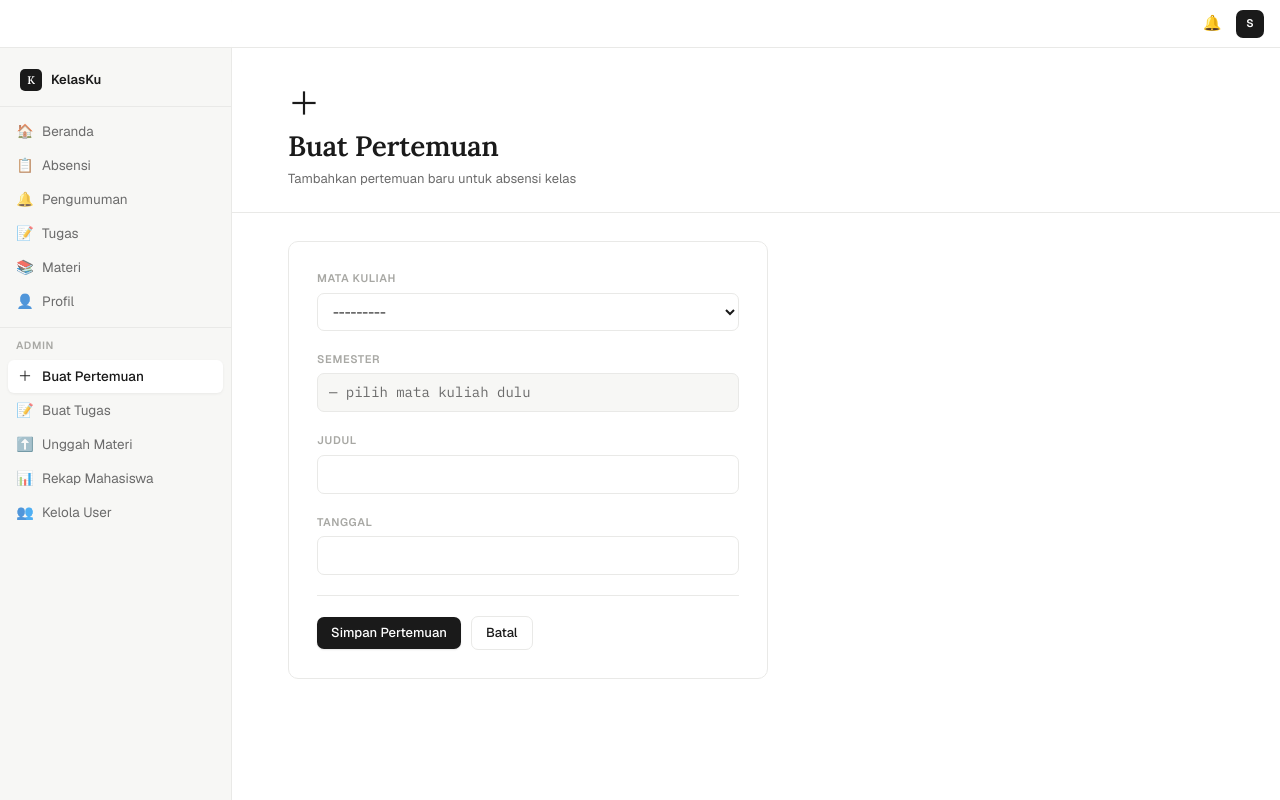
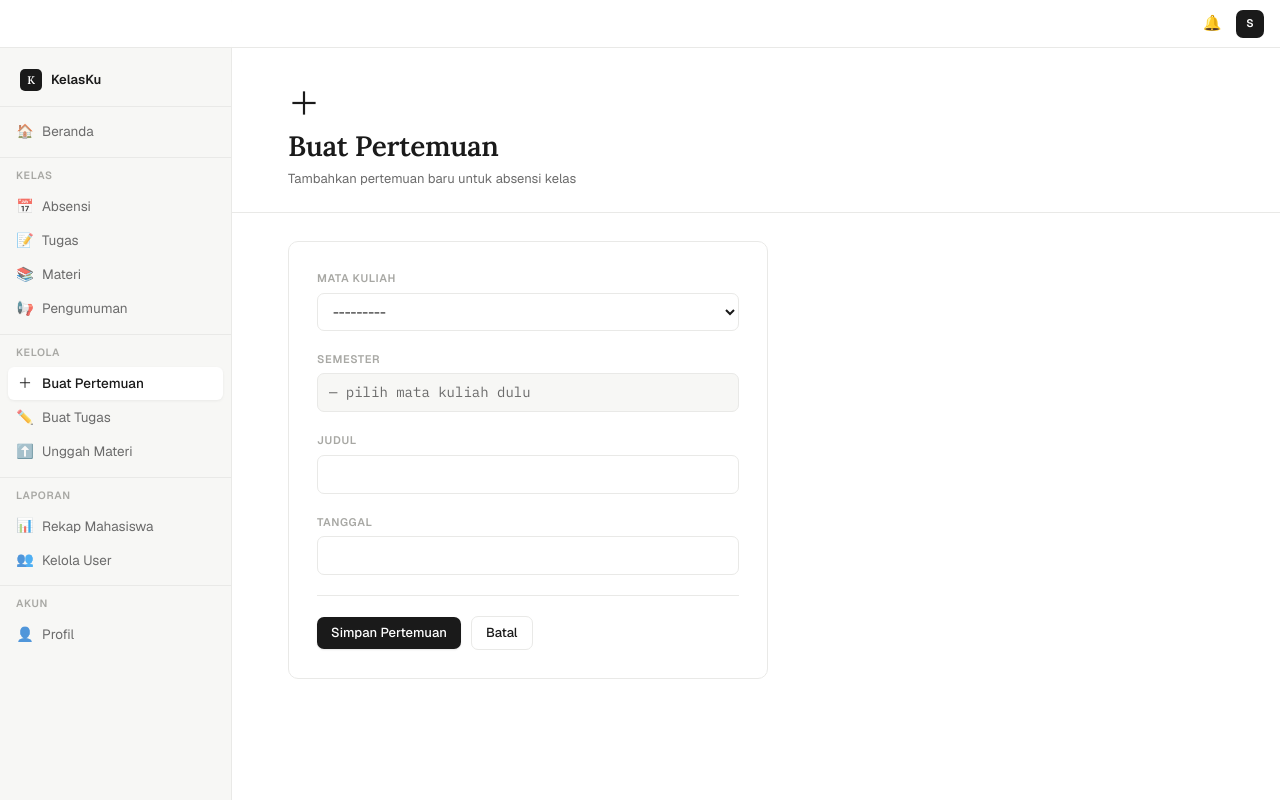
Before and after one commit to Mogu2709/dashboard-kelas, a Django app: page /absensi/buat/ in a window 1280 px wide. Run offline with Django 5.2, Linux system fonts and the light colour scheme; the visitor is signed in with stand-in values (Sample User, id 1); data that the repository does not hold is empty; some libraries are stand-ins or nearby versions.

Commit message:
update:side for admin

```diff
--- a/templates/base.html
+++ b/templates/base.html
@@ -331,15 +331,19 @@
     </div>
 
     <div style="overflow-y:auto;flex:1;padding-bottom:16px;">
+
+        <!-- Dashboard -->
         <div class="nav-section">
             <a href="/" class="nav-item {% block nav_home %}{% endblock %}" onclick="closeSidebar()">
                 <span class="nav-icon">🏠</span> Beranda
             </a>
+        </div>
+
+        <!-- Kelas -->
+        <div class="nav-section">
+            <div class="nav-section-label">Kelas</div>
             <a href="/absensi/" class="nav-item {% block nav_absensi %}{% endblock %}" onclick="closeSidebar()">
-                <span class="nav-icon">📋</span> Absensi
-            </a>
-            <a href="{% url 'pengumuman_list' %}" class="nav-item {% block nav_pengumuman %}{% endblock %}" onclick="closeSidebar()">
-                <span class="nav-icon">🔔</span> Pengumuman
+                <span class="nav-icon">📅</span> Absensi
             </a>
             <a href="{% url 'tugas_list' %}" class="nav-item {% block nav_tugas %}{% endblock %}" onclick="closeSidebar()">
                 <span class="nav-icon">📝</span> Tugas
@@ -347,23 +351,29 @@
             <a href="{% url 'materi_list' %}" class="nav-item {% block nav_materi %}{% endblock %}" onclick="closeSidebar()">
                 <span class="nav-icon">📚</span> Materi
             </a>
-            <a href="{% url 'profil' %}" class="nav-item {% block nav_profil %}{% endblock %}" onclick="closeSidebar()">
-                <span class="nav-icon">👤</span> Profil
+            <a href="{% url 'pengumuman_list' %}" class="nav-item {% block nav_pengumuman %}{% endblock %}" onclick="closeSidebar()">
+                <span class="nav-icon">📢</span> Pengumuman
             </a>
         </div>
 
         {% if user.is_superuser %}
+        <!-- Kelola (admin only) -->
         <div class="nav-section">
-            <div class="nav-section-label">Admin</div>
+            <div class="nav-section-label">Kelola</div>
             <a href="{% url 'buat_pertemuan' %}" class="nav-item {% block nav_buat %}{% endblock %}" onclick="closeSidebar()">
                 <span class="nav-icon">＋</span> Buat Pertemuan
             </a>
             <a href="{% url 'buat_tugas' %}" class="nav-item {% block nav_buat_tugas %}{% endblock %}" onclick="closeSidebar()">
-                <span class="nav-icon">📝</span> Buat Tugas
+                <span class="nav-icon">✏️</span> Buat Tugas
             </a>
             <a href="{% url 'unggah_materi' %}" class="nav-item {% block nav_unggah_materi %}{% endblock %}" onclick="closeSidebar()">
                 <span class="nav-icon">⬆️</span> Unggah Materi
             </a>
+        </div>
+
+        <!-- Laporan (admin only) -->
+        <div class="nav-section">
+            <div class="nav-section-label">Laporan</div>
             <a href="{% url 'rekap_mahasiswa' %}" class="nav-item {% block nav_rekap %}{% endblock %}" onclick="closeSidebar()">
                 <span class="nav-icon">📊</span> Rekap Mahasiswa
             </a>
@@ -372,6 +382,15 @@
             </a>
         </div>
         {% endif %}
+
+        <!-- Akun -->
+        <div class="nav-section">
+            <div class="nav-section-label">Akun</div>
+            <a href="{% url 'profil' %}" class="nav-item {% block nav_profil %}{% endblock %}" onclick="closeSidebar()">
+                <span class="nav-icon">👤</span> Profil
+            </a>
+        </div>
+
     </div>
 </div>
 
```
